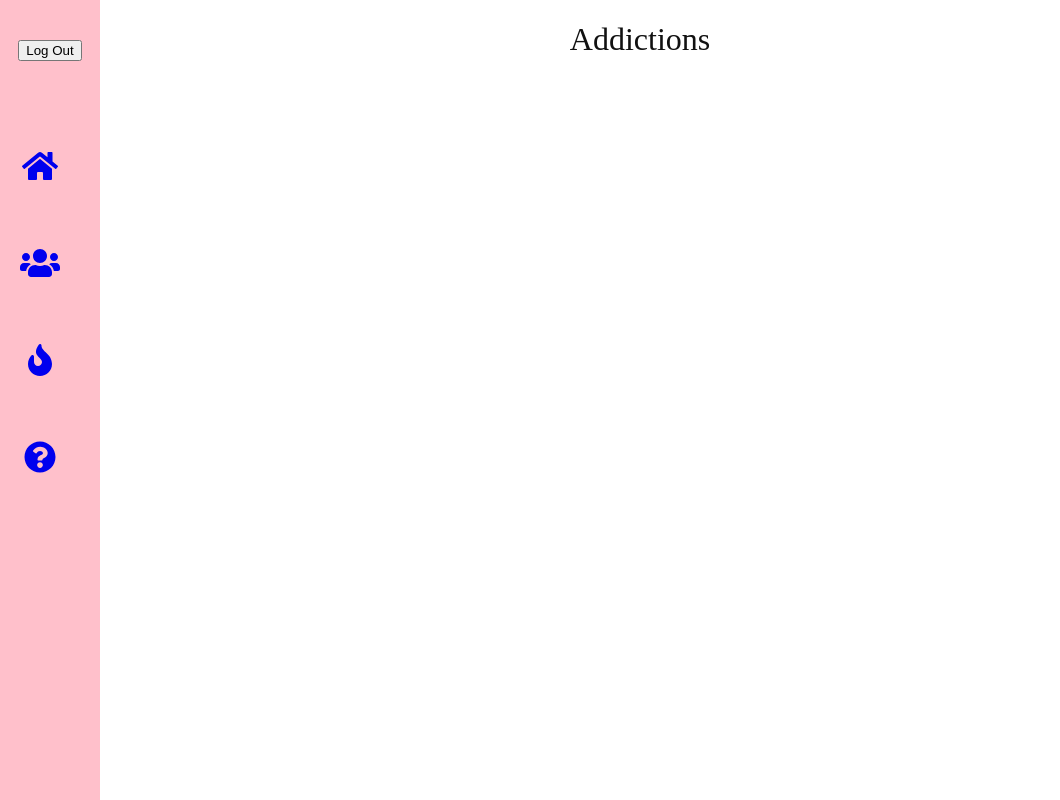
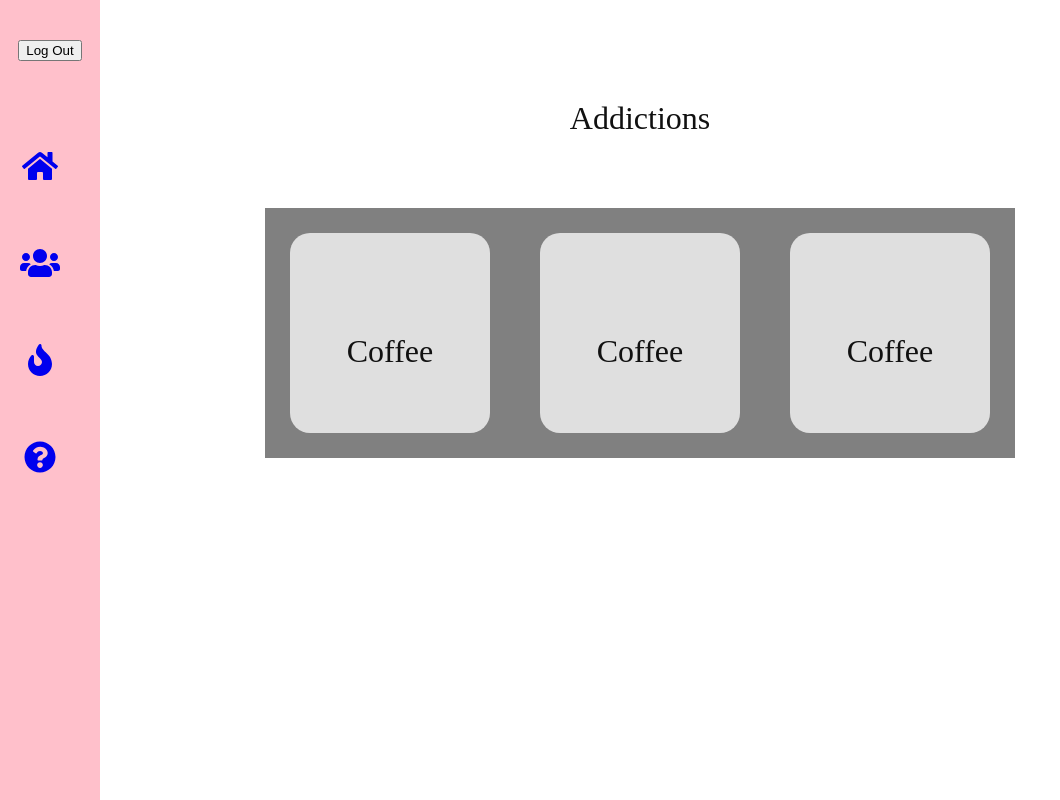
Before and after one commit to JessicaS97/Addiction-App, a React (Create React App) app: page /guest-home in a window 1280 px wide. Shown: the whole page, without its empty margins (0-1060 px from the left). Built offline with nearby package versions, Linux system fonts and the light colour scheme.

Commit message:
AddictionItem

```diff
--- a/src/Components/AddictionItem/AddictionItem.css
+++ b/src/Components/AddictionItem/AddictionItem.css
@@ -0,0 +1,7 @@
+.addiction-item {
+    background: rgb(223, 223, 223);
+    width: 200px;
+    height: 200px;
+    border-radius: 20px;
+    margin: 25px;
+}
--- a/src/Components/AddictionItem/AddictionItem.js
+++ b/src/Components/AddictionItem/AddictionItem.js
@@ -6,7 +6,7 @@ class AddictionItem extends React.Component {
     render() {
         return(
             <div className="addiction-item">
-
+                <h1>Coffee</h1>
             </div>
         )
     }
--- a/src/Components/GuestHome/GuestHome.css
+++ b/src/Components/GuestHome/GuestHome.css
@@ -2,4 +2,17 @@
     display: flex;
     justify-content: center;
     align-items: center;
+    flex-direction: column;
 }
+
+.addictions-list h1 {
+    margin-top: 100px;
+}
+
+.addictions {
+    margin-top: 50px;
+    display: flex;
+    justify-content: center;
+    align-items: center;
+    background-color: grey;
+}
--- a/src/Components/GuestHome/GuestHome.js
+++ b/src/Components/GuestHome/GuestHome.js
@@ -3,6 +3,7 @@ import {BrowserRouter as Router, Route, Switch} from 'react-router-dom'
 
 import './GuestHome.css'
 import MenuBar from './../MenuBar/MenuBar'
+import AddictionItem from './../AddictionItem/AddictionItem'
 
 class GuestHome extends React.Component {
     render() {
@@ -12,7 +13,9 @@ class GuestHome extends React.Component {
                 <div className="addictions-list">
                     <h1>Addictions</h1>
                     <div className="addictions">
-                        <div ></div>
+                        <AddictionItem />
+                        <AddictionItem />
+                        <AddictionItem />
                     </div>
                 </div>
             </div>
```
